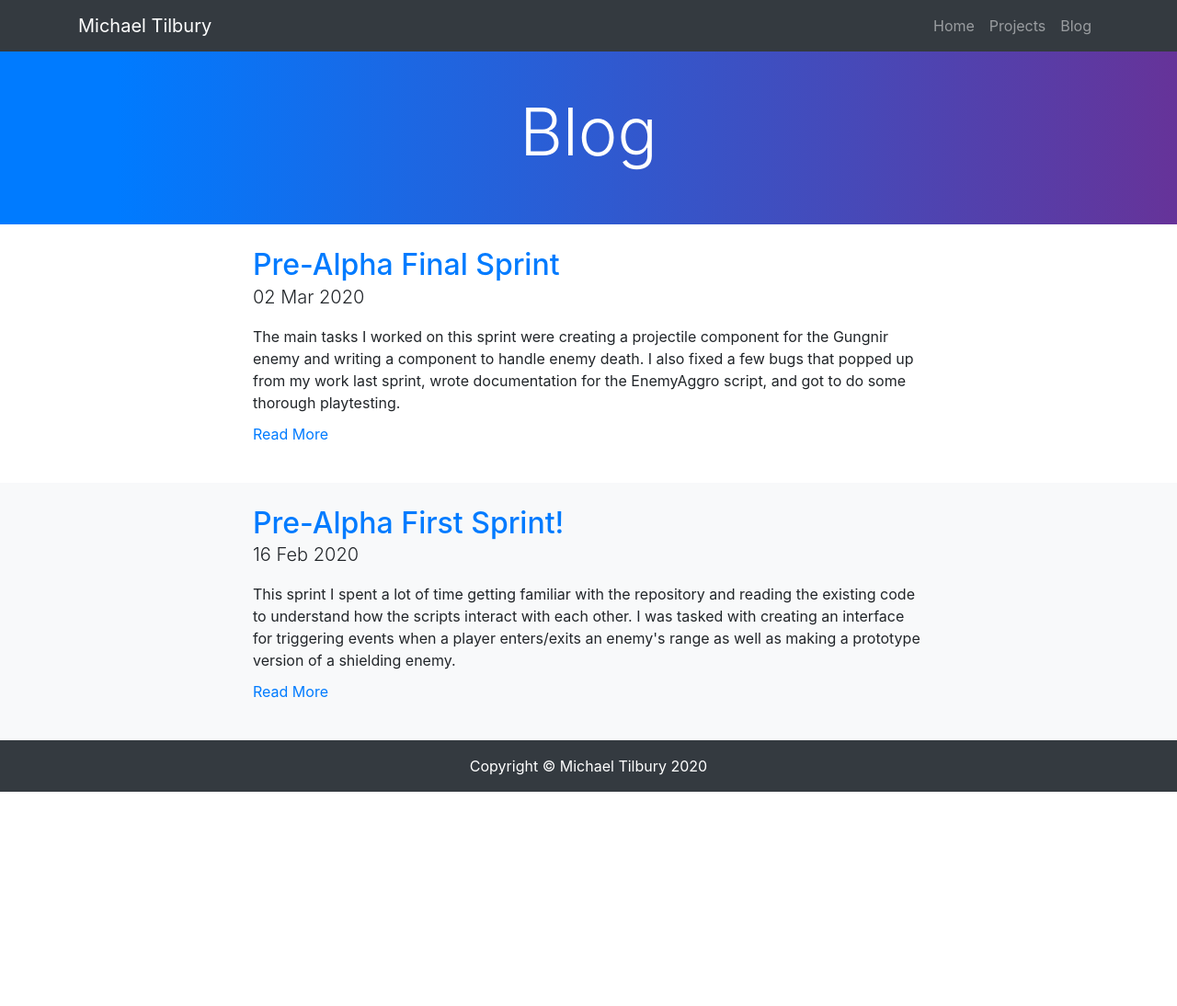
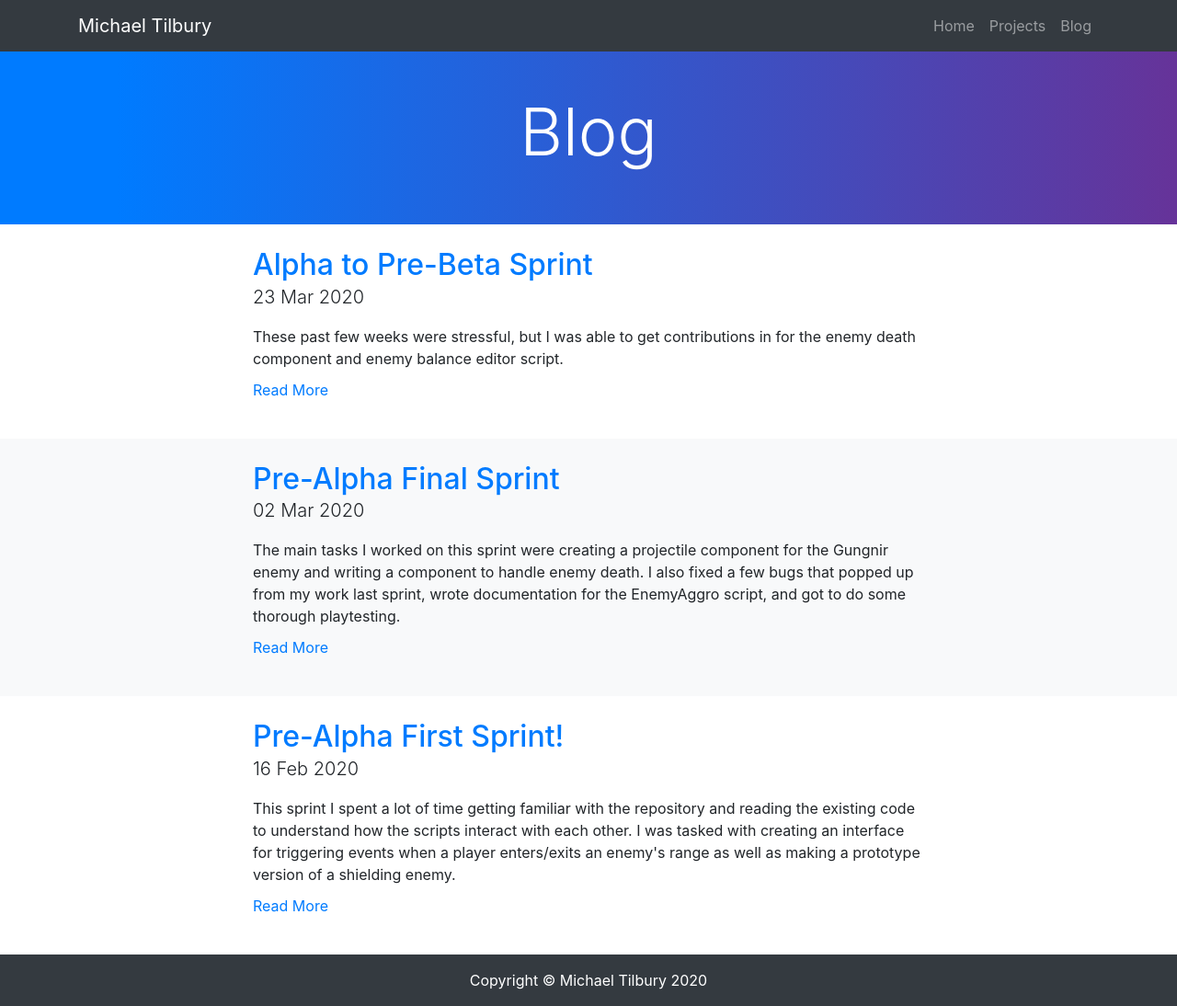
Before and after one commit to mtilbury/Personal-Site, a Jekyll site: the page built from blog.html, in a window 1280 px wide and 1094 px high. Shown: the whole window at 92% size. Built offline with Jekyll 4.4.1, drawn with Linux system fonts in a browser that asks for light colours; some of the changed lines change nothing that is shown.

Commit message:
Add new blogpost outline

```diff
--- a/_posts/2020-03-02-prealpha-final.md
+++ b/_posts/2020-03-02-prealpha-final.md
@@ -16,8 +16,6 @@ The main tasks I tackled this sprint were the creation of a component that fires
   * Wrote confluence documentation on its new usage
 * Submitted detailed playtest feedback
   * I had a lot of feedback based on my experience playing the latest build regarding bugs and potential UX improvements
-* Wrote enemy death script
-  * Runs when any enemy dies. Despawns it, shows a corpse, and plays a particle effect
 
 ## Projectile Component
 My goal was to create a component for instantiating projectiles and firing them off at regular intervals. I was specifically assigned this task to be used for the Gungnir enemy, but I figured I should make the script as generic as possible so it could be reused on other enemies/obstacles that use projectiles. I read the Confluence documentation for the accepted enemy designs so I know that they can probably reuse my code. After reading the Gungnir design spec, I spoke with Nikhil about which mechanics from the enemy I would be implementing. He said that it was really only the projectile component. It seemed like a lot of the details from the spec (e.g. the Gungnir stops firing when the player approaches) weren't going to be implemented—at least not in this sprint.
--- /dev/null
+++ b/_posts/2020-03-23-prebeta.md
@@ -0,0 +1,23 @@
+---
+layout: post
+author: Michael Tilbury
+title: Alpha to Pre-Beta Sprint
+snippet: These past few weeks were stressful, but I was able to get contributions in for the enemy death component and enemy balance editor script.
+---
+## At a Glance
+The first week in this sprint was spring break, and instead of getting new tasks we worked on finishing up things from the previous sprint. During this time, I worked on the EnemyDeath component which handles behavior when the player kills an enemy. My next task was an editor script to help level designers determine the relative "difficulty" of a level based on the number of certain enemies. This took longer than expected due to the campus shutdown and sudden move-out.
+* Wrote enemy death script
+  * Runs when any enemy dies. Despawns it, shows a corpse, and plays a particle effect
+* Created enemy balance editor script
+  * Uses a formula adapted from Alex Kisil's research during DreamWillow
+  * Finds all enemies in the scene and calculates their difficulty score
+    * Difficulty is defined by attributes like hitbox size, firing rate, etc.
+  * Shows this information in an editor window to help level designers
+
+## Enemy Death Script
+
+#### Design Decisions
+
+## Enemy Balance Editor Script
+
+#### Design Decisions
```
